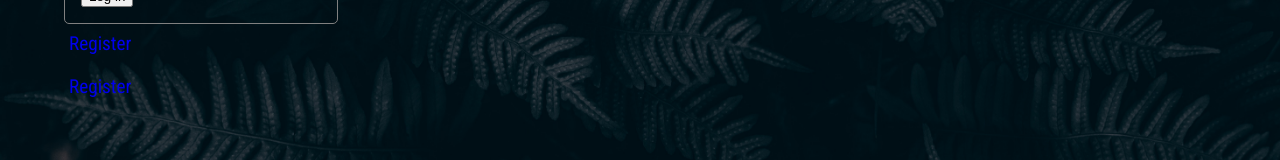
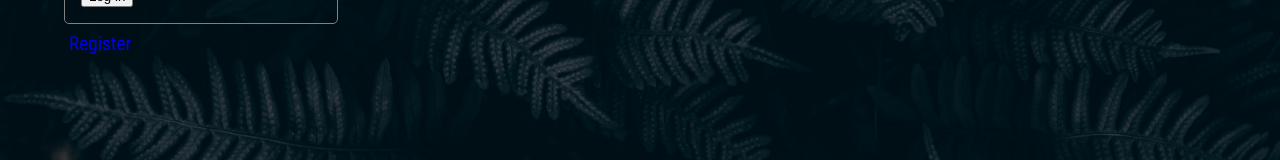
Before and after one commit to SofiaCoder/ReactNodeJS-todo, a React (Create React App) app in the folder frontend/: page / in a window 1280 px wide. Shown: the part 290-450 px from the top of the page. Built offline with nearby package versions, Linux system fonts and the light colour scheme.

Commit message:
Moved Link to register- and loginForm

```diff
--- a/frontend/src/pages/LandingPage.jsx
+++ b/frontend/src/pages/LandingPage.jsx
@@ -6,7 +6,6 @@
     return(
         <div>
             <LoginForm/>
-            <Link to='/RegisterPage'>Register</Link>
         </div>
     )
 }
--- a/frontend/src/pages/RegisterPage.jsx
+++ b/frontend/src/pages/RegisterPage.jsx
@@ -1,5 +1,4 @@
 
-import { Link } from "react-router-dom"
 import RegisterForm from "../components/register/RegisterForm"
 
 const RegisterPage = () => {
@@ -7,7 +6,6 @@
     return(
         <div>
             <RegisterForm/>
-            <Link to='/'>Log in</Link>
         </div>
     )
 }
```
